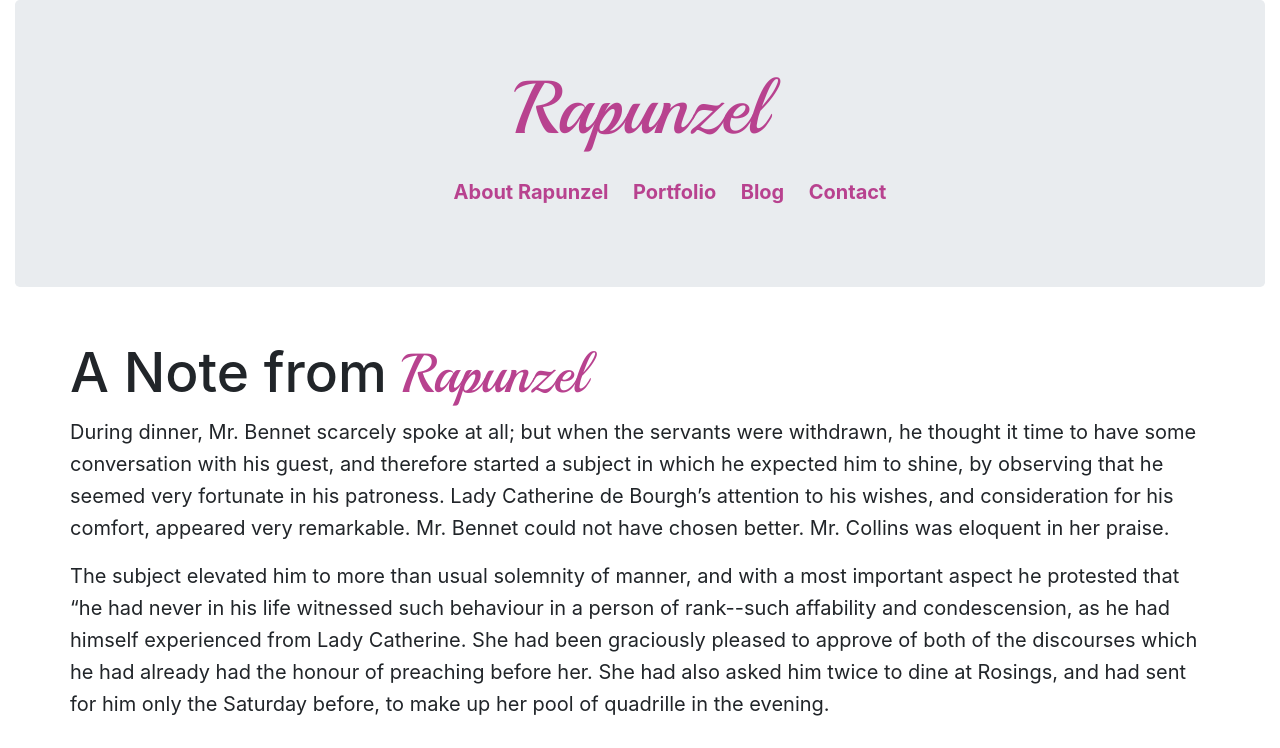
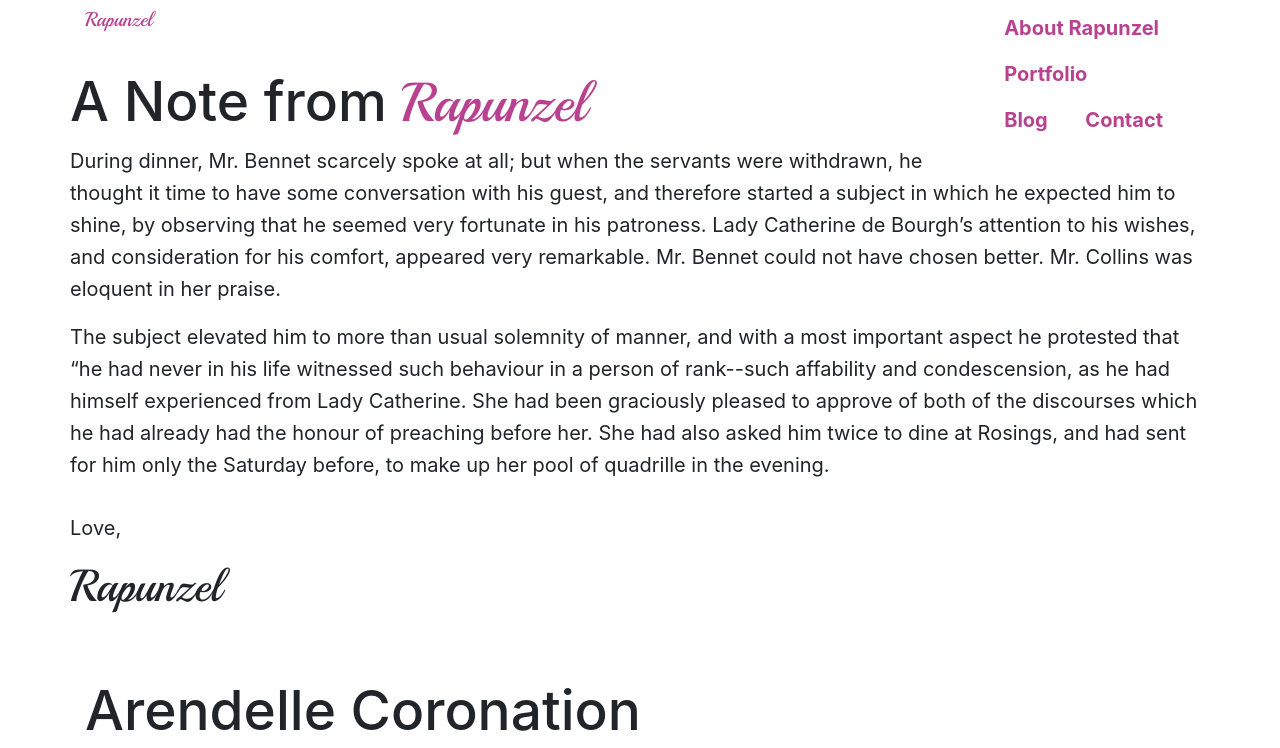
Before and after one commit to BritishPandaChick/30sites-portfolio, a plain HTML site: page index.html in a window 1280 px wide. Shown: the top 748 px of the page. Drawn offline with nearby package versions, Linux system fonts and the light colour scheme.

Commit message:
Remove jumbotron from header. Add navbar classes. Removed CSS styles for header

```diff
--- a/assets/css/style.css
+++ b/assets/css/style.css
@@ -9,15 +9,14 @@ img {
 }
 
 /* Header */
-#header {
-  height: 300px;
-}
-
 header h1 {
   font-family: 'Playball', cursive;
   font-size: 75px;
   color: #b8428f;
-  padding-bottom: 15px;
+}
+
+header nav {
+  float: right;
 }
 
 header nav ul li {
@@ -30,7 +29,6 @@ header nav ul li a {
   font-size: 20px;
   font-weight: bold;
   color: #b8428f;
-  padding-left: 20px;
 }
 
 header nav ul li a:hover {
@@ -89,19 +87,13 @@ header nav ul li a:hover {
 
 /* footer */
 footer {
-  height: 150px;
-  padding: 20px;
-  border: 2px solid purple;
+  width: 100%;
+  float: left;
 }
 
 footer p {
   font-size: 16px;
   width: 50%;
-}
-
-footer nav {
-  width: 30%;
-  border: 2px solid red;
 }
 
 footer nav ul li{
--- a/index.html
+++ b/index.html
@@ -10,21 +10,26 @@
   </head>
   <body>
     <div class="container-fluid">
-      <header class="jumbotron">
+      <header>
         <div class="container">
-          <div class="col-xs-12">
-            <h1 class="text-center">Rapunzel</h1>
-          </div>
+            <h1 class="navbar-brand">Rapunzel</h1>
 
-          <nav class="text-center col-xs-12">
-            <ul>
-              <li><a href="#">About Rapunzel</a></li>
-              <li><a href="#">Portfolio</a></li>
-              <li><a href="#">Blog</a></li>
-              <li><a href="#">Contact</a></li>
-            </ul>
-          </nav>
-        </div>
+            <nav class="nav navbar-brand">
+              <ul>
+                <li class="nav-item nav-link">
+                  <a href="#">About Rapunzel</a>
+                </li>
+                <li class="nav-item nav-link">
+                  <a href="#">Portfolio</a>
+                </li>
+                <li class="nav-item">
+                  <a class="nav nav-link" href="#">Blog</a>
+                </li>
+                <li class="nav-item">
+                  <a class="nav nav-link" href="#">Contact</a>
+                </li>
+              </ul>
+            </nav>
       </header>
 
       <main>
@@ -94,9 +99,11 @@
 
       <footer>
         <div class="container-fluid">
-          <div class="col-xs-12">
+          <div class="col-xs-7">
             <p class=>Copyright 2019 Sarah Bartley. All Rights Reserved</p>
+          </div>
 
+          <div class="col-xs-5">
             <nav>
               <ul>
                 <li>
@@ -117,7 +124,6 @@
               </ul>
             </nav>
           </div>
-
         </div>
       </footer>
     </div>
```
